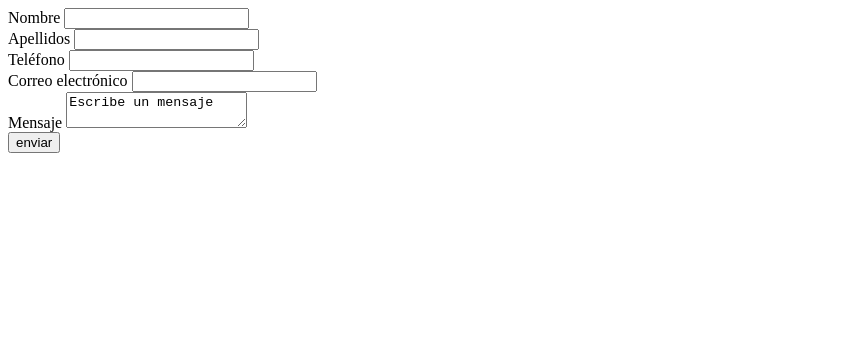
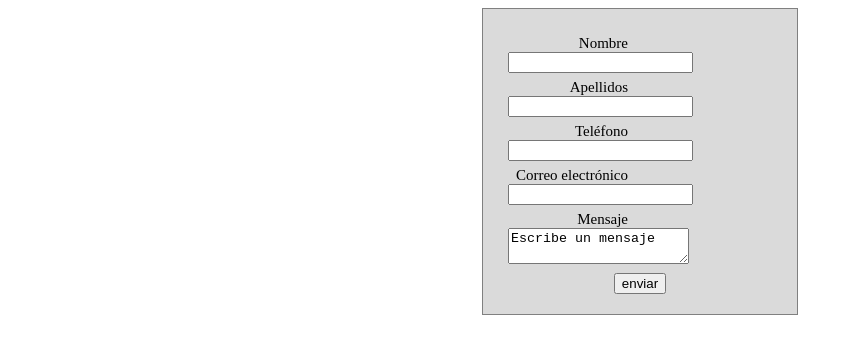
Before and after one commit to LuisGarCas/tareaTema5, a plain HTML site: page contacto.html in a window 1280 px wide. Shown: the whole page, without its empty margins (0-853 px from the left). Drawn offline with Linux system fonts and the light colour scheme.

Commit message:
terminanos los styles.css del  formulario.html y del contacto.html

```diff
--- a/contacto.html
+++ b/contacto.html
@@ -6,34 +6,36 @@
     <meta name="viewport" content="width=device-width, initial-scale=1.0">
     <title>Document</title>
     <script src="/index.js"></script>
+    <link rel="stylesheet" href="styles/style.css">
 </head>
 <body>
+    <div class="formulario">
     <form onsubmit="return validarFormulario()" action="index.html" >
-        <div>
+        <div class="campoFormulario">
         <label for="nombre">Nombre</label>
         <input type="text" id="nombre"/>
     </div>
-    <div>
+    <div class="campoFormulario">
         <label for ="apellidos">Apellidos</label>
         <input type="text" id="apellidos"/>
   </div>
-  <div>
+  <div class="campoFormulario">
         <label for="telefono" >Teléfono</label>
         <input type="text" id="telefono"/>
 </div>
-<div>
+<div class="campoFormulario">
     <label for="correo">Correo electrónico</label>
     <input type="email" id="correo"/>
 </div>
-<div>
+<div class="campoFormulario">
     <label for="mensaje">Mensaje</label>
     <textarea  id="mensaje">Escribe un mensaje</textarea>
 </div>
-<div>
+<div class="divbotonenviar">
     <input type="submit" value="enviar" id="enviar"/>
 </div>
     </form>
     <div id="mensajeError" class="error"></div>
-
+</div>
 </body>
 </html>
--- a/styles/style.css
+++ b/styles/style.css
@@ -1,19 +1,27 @@
-body,html {
-    margin: 0;
-    padding: 0;
+*, ::after, ::before {
+    box-sizing: border-box;
 }
 
-.hero {
+/*.hero {
     position: relative;
     overflow: hidden;
     height: 100vh;
-    background-image: url(/assets/OIP.jpg);
+    background: url(/assets/OIP.jpg) center/cover;
     background-size: cover;
+    width: 100%;
     background-repeat: no-repeat;
     margin:0;
     padding: 0;
     background-position: center;
     opacity: 90%;
+}*/
+
+.hero {
+    height: 100vh;
+    background: url(/assets/OIP.jpg) center/cover;
+    width: 100%;
+    position: relative;
+    margin-top: 0,8rem;
 }
 
 
@@ -44,7 +52,6 @@ footer {
     margin: 0px auto;
     padding-left: 5%;
     color:black;
-
 }
 
 .columna {
@@ -65,7 +72,7 @@ footer {
 
 #menu {
     display: none;
-    color: white;
+    color: black;
     font-weight: bold;
     font-size: 1.8em;
     position: absolute;
@@ -82,7 +89,7 @@ nav {
 
 nav a {
     color: white;
-
+    font-size: 1.5em;
 }
 
 
@@ -92,15 +99,18 @@ nav ul {
     list-style-type: none;
 
 
+
 }
 
 nav ul li {
-   float: right;
-    margin: 0 5px;
+    float: right;
+    margin:  5px;
+
+
 
 }
 
-head {
+header {
     height: 30px;
     width: 100%;
     place-content: flex-start;
@@ -113,6 +123,10 @@ head {
 #menu-check {
     display: none;
 }
+.cabecera{
+    background-color:  rgba(0, 0, 0, 0.145);
+}
+
 
 @media only screen and (max-width:700px) {
     #menu-check:not(:checked) ~ nav {
@@ -158,3 +172,35 @@ head {
 
 
 }
+
+.formulario {
+    border:1px solid grey;
+    margin:auto;
+    width: 25%;
+    padding:20px;
+    background-color: rgba(0, 0, 0, 0.145);
+}
+.campoFormulario{
+    margin:5px;
+}
+label{
+    font-size: 15px;
+    display:inline-block;
+    text-align: right;
+    width: 120px;
+    margin-right: 10px;
+}
+.divbotonenviar{
+    text-align: center;
+    width: 100%;
+
+
+
+
+
+}
+#enviar:hover {
+    color:rgb(65, 63, 63);
+    cursor:pointer;
+
+}
```
Also changed, not shown: index.html (+26 -12 lines), assets/icons8-instagram.svg (added), assets/imagenLogo.svg, assets/instagram.svg (deleted), assets/paisaje.jpg (added).
